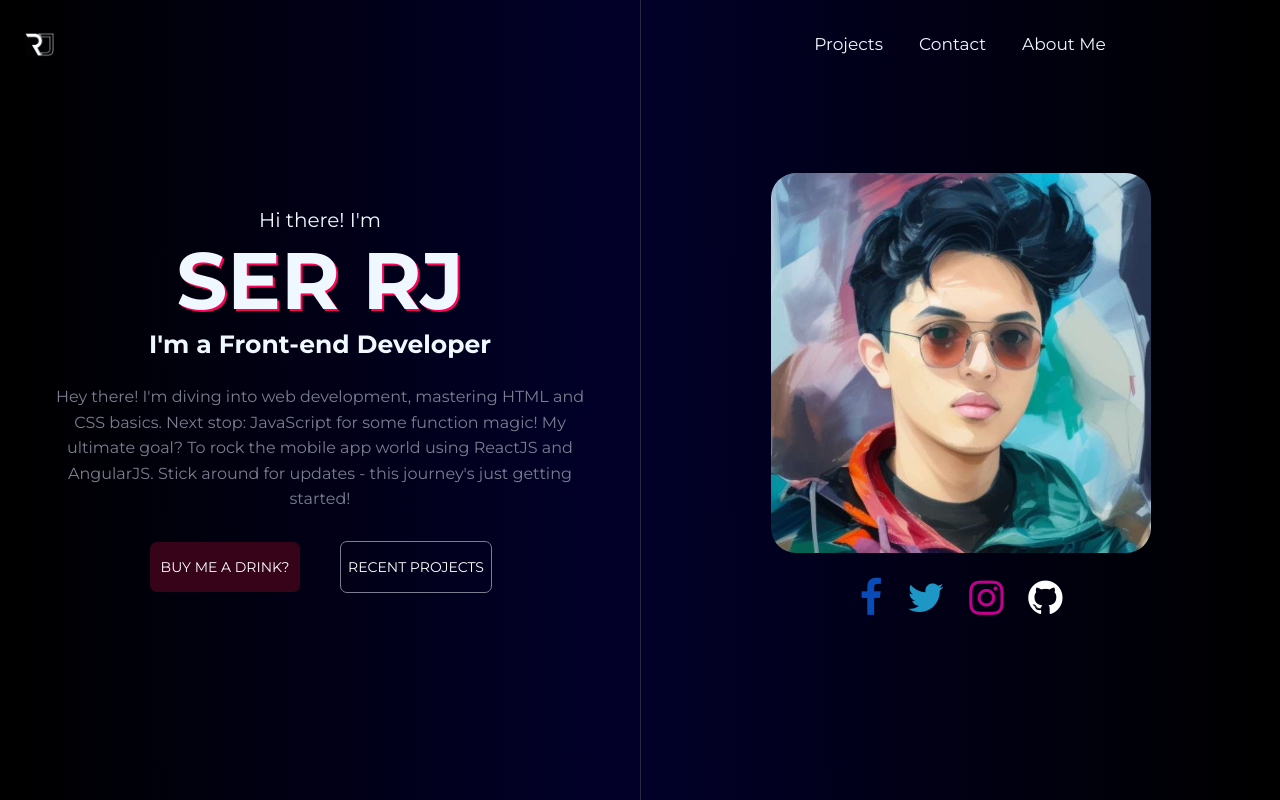
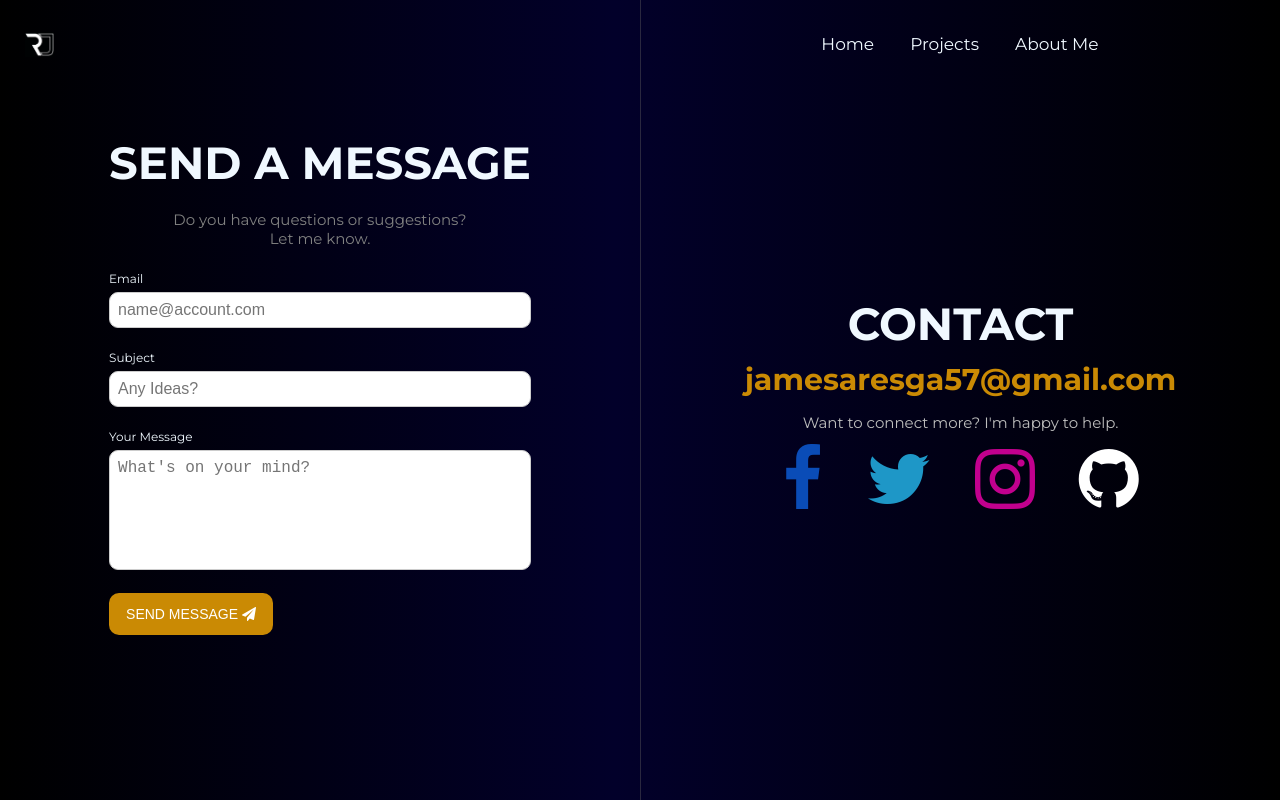
Before and after one commit to seraresga/portfolio, a plain HTML site: page contact/contact.html in a window 1280 px wide. Drawn offline with Linux system fonts and the light colour scheme.

Commit message:
added contacts

```diff
--- a/home.html
+++ b/contact/contact.html
@@ -5,7 +5,7 @@
     <meta charset="UTF-8">
     <meta name="viewport" content="width=device-width, initial-scale=1.0">
     <title>Ser RJ</title>
-    <link rel="icon" href="resources/rj-text-logo.png">
+    <link rel="icon" href="/resources/rj-text-logo.png">
     <link rel="stylesheet" href="style.css">
     <link rel="stylesheet" href="https://cdnjs.cloudflare.com/ajax/libs/font-awesome/4.7.0/css/font-awesome.min.css">
     <link href="https://fonts.googleapis.com/css2?family=Montserrat:wght@400;700&display=swap" rel="stylesheet">
@@ -15,10 +15,10 @@
 <body>
     <header>
         <div class="nav-bar">
-            <img src="resources/rj-text-logo.png" alt="this is RJ's text logo" id="text-logo">
+            <img src="/resources/rj-text-logo.png" alt="this is RJ's text logo" id="text-logo">
             <div id="myLinks">
-                <a href="#news">Projects</a>
-                <a href="#contact">Contact</a>
+                <a href="/home/home.html">Home</a>
+                <a href="#contact">Projects</a>
                 <a href="#about">About Me</a>
             </div>
             <a href="javascript:void(0);" class="icon" onclick="myFunction()">
@@ -27,12 +27,12 @@
         </div>
         <div class="header-container">
             <div class="logo">
-                <img src="resources/rj-text-logo.png" alt="This is a text logo" class="text-photo">
+                <img src="/resources/rj-text-logo.png" alt="This is a text logo" class="text-photo">
             </div>
             <div class="nav-buttons">
                 <ul>
+                    <li><a href="/home/home.html">Home</a></li>
                     <li><a href="#">Projects</a></li>
-                    <li><a href="#">Contact</a></li>
                     <li><a href="#">About Me</a></li>
                 </ul>
             </div>
@@ -40,40 +40,39 @@
     </header>
 
     <div class="container">
-        <section class="desc">
-            <div class="desc-container">
-                <h5>Hi there! I'm</h5>
-                <h1>SER RJ</h1>
-                <h3>I'm a Front-end Developer</h3>
-                <p>Hey there! I'm diving into web development, mastering HTML and CSS basics. Next stop: JavaScript for some function magic! My ultimate goal? To rock the mobile app world using ReactJS and AngularJS. Stick around for updates - this journey's just getting started!</p>
-                <div class="buttons">
-                    <div class="contact-container">
-                        <a href="#" class="contact">
-                            BUY ME A DRINK?
-                        </a>
-                    </div>
-                    <div class="project-container">
-                        <a href="#" class="project">
-                            RECENT PROJECTS
-                        </a>
-                    </div>
-                </div>
+        <section class="message">
+            <div class="message-container">
+                <h1>SEND A MESSAGE</h1>
+                <p>Do you have questions or suggestions?<br> Let me know.</p>
+                <form action="#">
+                    <label for="email">Email</label>
+                    <input type="text" id="email" name="email" placeholder="name@account.com"><br><br>
+                    <label for="subject">Subject</label>
+                    <input type="text" id="subject" name="subject" placeholder="Any Ideas?"><br><br>
+                    <label for="message">Your Message</label>
+                    <textarea id="message" name="message" placeholder="What's on your mind?"></textarea><br><br>
+                    <button type="submit">
+                        SEND MESSAGE
+                        <i class="fa fa-paper-plane"></i>
+                    </button>
+                </form>
             </div>
         </section>
-        <section class="main">
-            <div class="main-container">
-                <div class="img-container">
-                    <img src="resources/rj-main-logo.jpg" alt="rj-animated-photo" class="animated-photo">
-                    <div class="social-media">
+        <section class="social-media">
+            <div class="contacts">
+                    <h3>CONTACT</h3>
+                    <h2><a href="#">jamesaresga57@gmail.com</a></h2>
+                    <p>Want to connect more? I'm happy to help.</p>
+                    <div class="accounts">
                         <a href="https://www.facebook.com/rolly.aresga" class="fa fa-facebook" style="font-size:40px;"></a>
                         <a href="https://x.com/rollyaresga?t=Y70OvQzmTAMGhLLtd59veQ&s=09" class="fa fa-twitter" style="font-size:40px;"></a>
                         <a href="https://www.instagram.com/invites/contact/?igsh=mslcf8b3oztd&utm_content=nn8inqn" class="fa fa-instagram" style="font-size:40px;"></a>
                         <a href="https://github.com/seraresga/" class="fa fa-github" style="font-size:40px;"></a>
                     </div>
-                </div>
             </div>
         </section>
     </div>
+
 </body>
 
 </html>
--- /dev/null
+++ b/contact/style.css
@@ -0,0 +1,249 @@
+html, body{
+    background: linear-gradient(90deg, rgba(0,0,0,1) 0%, rgba(2,0,42,1) 48%, rgba(0,0,0,1) 100%);
+    color: aliceblue;
+    margin: 0;
+    font-family: "Montserrat", sans-serif;
+}
+
+/* for the header */
+.header-container{
+    display: none;
+}
+.nav-bar #text-logo{
+    height: 35px;
+    border-radius: 6px;
+    margin: 12px 0;
+}
+.nav-bar {
+    overflow: hidden;
+    position: relative;
+    margin: 10px 10px;
+}
+.nav-bar #myLinks {
+    display: none;
+}
+.nav-bar a {
+    color: white;
+    padding: 10px 0;
+    text-decoration: none;
+    font-size: 17px;
+    display: block;
+    text-align: center;
+    border-bottom: 0.2px solid rgb(42, 40, 63);
+}
+.nav-bar a.icon {
+    display: block;
+    position: absolute;
+    right: 0;
+    top: 0;
+    padding: 15px 12px;
+    border-radius: 12px;
+    border-bottom: black;
+    font-size: 25px;
+}
+.nav-bar a:hover {
+    background-color: #595959;
+}
+
+/* this is for the form */
+.message{
+    display: grid;
+    margin-bottom: 30px;
+}
+.message-container{
+    display: grid;
+    margin: 20px 30px;
+}
+.message-container p{
+    font-size: 15px;
+    text-align: center;
+    color: #818181;
+    margin: 20px 30px;
+}
+h1{
+    font-size: 30px;
+    margin: 0;
+    text-align: center;
+}
+label{
+    font-size: 12px;
+}
+input[type="text"],
+textarea {
+width: 100%;
+padding: 8px;
+margin-top: 5px;
+font-size: 16px;
+border: 1px solid #ccc;
+border-radius: 9px;
+box-sizing: border-box;
+}
+
+textarea {
+height: 120px;
+resize: none;
+}
+
+button[type="submit"] {
+padding: 13px 17px;
+font-size: 14px;
+background-color: #ca8a04;
+border: none;
+border-radius: 10px;
+cursor: pointer;
+color: white;
+}
+
+button[type="submit"]:hover {
+background-color: #ffd183;
+color: #000000;
+}
+
+/* for the main content */
+.container{
+    display: grid;
+}
+/* for social media accounts */
+.social-media{
+    display: grid;
+}
+.contacts{
+    text-align: center;
+}
+h3{
+    margin: 0;
+    font-size: 22px;
+}
+h2{
+    margin: 10px 0 0;
+    /* transform: scale(.8,1.4); */
+}
+h2 a{
+    text-decoration: none;
+    color: #ca8a04;
+    font-size: 22px;
+}
+p{
+    font-size: 12px;
+    color: #bebebe;
+    margin-bottom: 0;
+}
+.accounts{
+    height: 60px;
+    width: 250px;
+    display: grid;
+    grid-template-columns: auto auto auto auto;
+    place-self: center;
+}
+.fa {
+    text-decoration: none;
+}
+.fa:hover {
+    opacity: 0.7;
+    color: white;
+}
+.fa-facebook {
+    color: rgb(10, 76, 183);
+    place-self: center;
+}
+.fa-twitter {
+    color: rgb(30, 151, 199);
+    place-self: center;
+}
+.fa-instagram{
+    color: rgb(194, 0, 142);
+    place-self: center;
+}
+.fa-github{
+    color: white;
+    place-self: center;
+}
+
+
+/* for desktop */
+@media only screen and (min-width: 769px) {
+    /* for the header */
+    header{
+        position: fixed;
+    }
+    .nav-bar{
+        display: none;
+    }
+    header{
+        width: 100%;
+    }
+    .header-container{
+        display: grid;
+        width: 100%;
+        height: 65px;
+        grid-template-columns: 50% 50%;
+    }
+    .logo{
+        display: grid;
+        width: 100%;
+        padding-left: 25px;
+        justify-content: start;
+    }
+    .text-photo{
+        height: 25px;
+        place-self: center;
+    }
+    .drop-button{
+        display: none;
+    }
+    .nav-buttons{
+        display: grid;
+        justify-items: center;
+    }
+    ul{
+        list-style-type: none;
+        padding: 0;
+    }
+    li{
+        display: inline;
+    }
+    li a{
+        float: left;
+        text-decoration: none;
+        color: aliceblue;
+        padding: 18px;
+        font-size: 17px;
+    }
+/* for the main content */
+    .container{
+        display: grid;
+        grid-template-columns: 50% 50%;
+        height: 100vh;
+    }
+    .message{
+        align-items: center;
+        justify-content: center;
+    }
+    .message-container{
+        max-width: 500px;
+    }
+    h1{
+        font-size: 45px;
+    }
+
+    .social-media{
+        align-items: center;
+        border-left: 1px solid rgb(42, 40, 63);
+    }
+    h3{
+        font-size: 45px;
+    }
+    h2 a{
+        font-size: 30px;
+    }
+    p{
+        font-size: 15px;
+    }
+    .accounts{
+        width: 400px;
+        margin-top: 12px;
+    }
+    .accounts .fa{
+        font-size: 70px !important;
+    }
+}
--- a/style.css
+++ b/home/style.css
@@ -42,7 +42,6 @@ html, body{
     font-size: 25px;
 
 }
-
 .nav-bar a:hover {
     background-color: #595959;
 }
```
Also changed, not shown: home/home.html (added, +79 -0 lines), home/script.js (added, +8 -0 lines), index.html (+2 -2 lines), contact/script.js (renamed from script.js).
